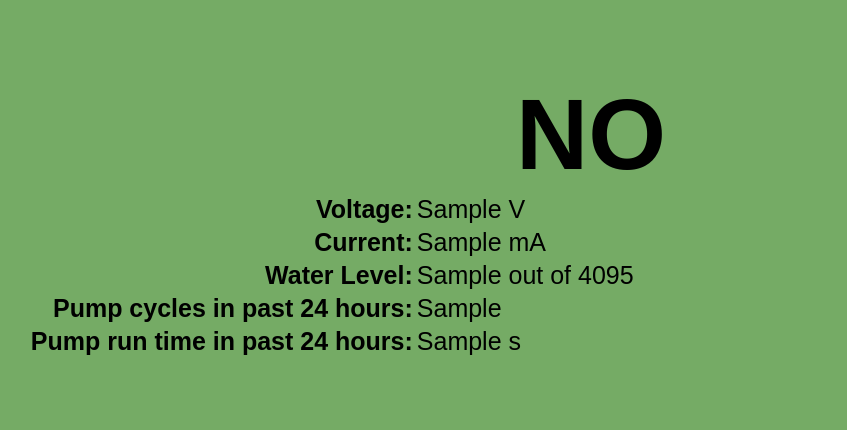
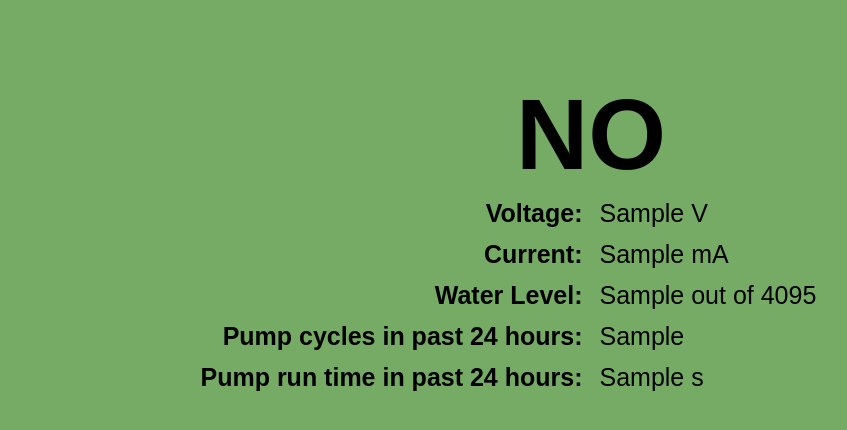
Before and after one commit to sv3/sinking_server, a Flask app: template templates/index.html in a window 1280 px wide. Shown: the top 430 px of the page, without its empty margins (49-896 px from the left). Run offline with Flask 3, Linux system fonts and the light colour scheme; the template is opened without the code that fills it: most values are stand-ins (such as "Sample title", 1, 10 or a date in 2020).

Commit message:
update css for table formatting

```diff
--- a/static/css.css
+++ b/static/css.css
@@ -1,11 +1,11 @@
 body {
-    font-family:'Droid Sans', sans-serif;
-    background-color:rgb(117, 171, 101);
+    font-family: 'Droid Sans', sans-serif;
+    background-color: rgb(117, 171, 101);
     margin: 6%;
     font-size: 100%;
 }
 
-.heading{
+.heading {
     display: flex;
     margin: 10px 0;
 }
@@ -34,9 +34,25 @@ p {
 }
 
 #stats {
+    /* display: flex; */
     font-size: 25px;
+    justify-content: center;
+    width: 100%;
+    /* table-layout: fixed; */
 }
 
 tbody > tr > th {
     text-align: right;
+    width: 50%;
+    padding-right: 0.3em;
 }
+
+tbody > tr > th, td {
+    padding-top: 5px;
+    padding-bottom: 5px;
+}
+
+tbody > tr> td {
+    padding-left: 0.3em;
+    text-align: left
+}
```
